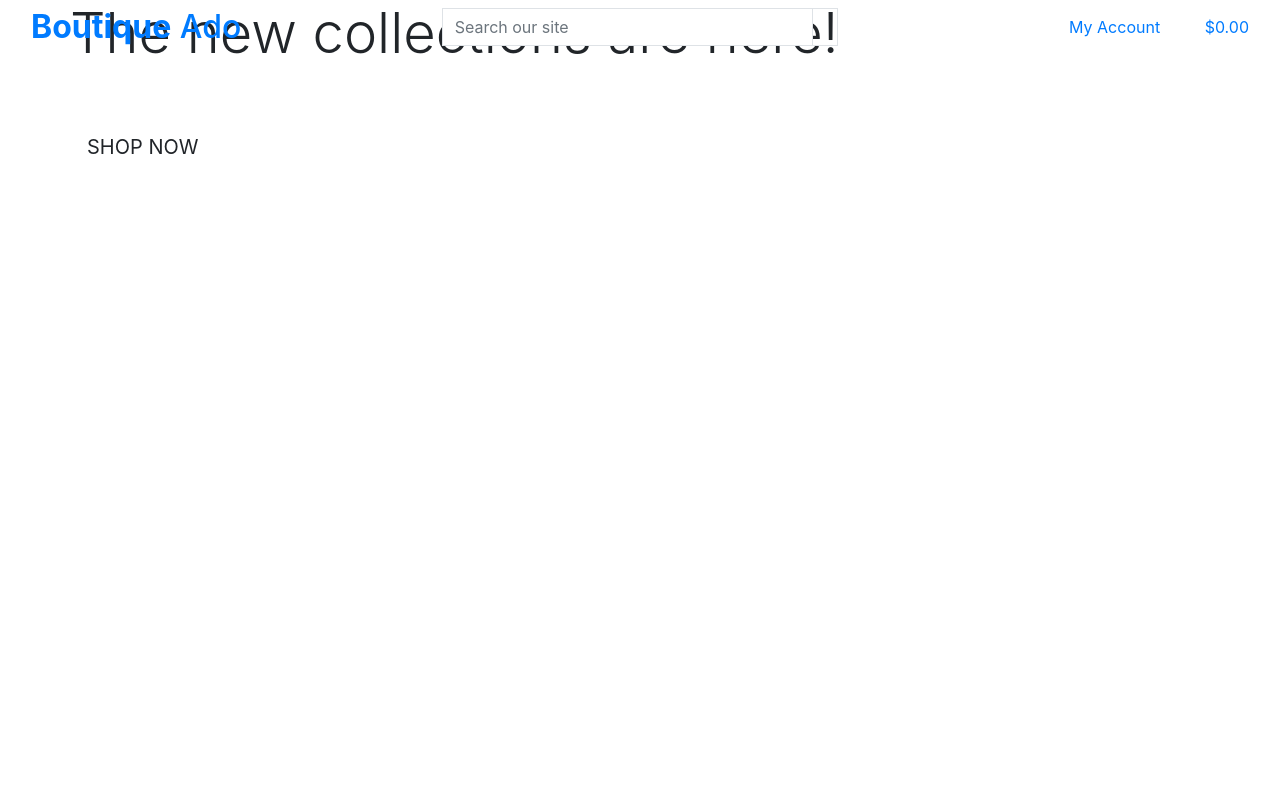
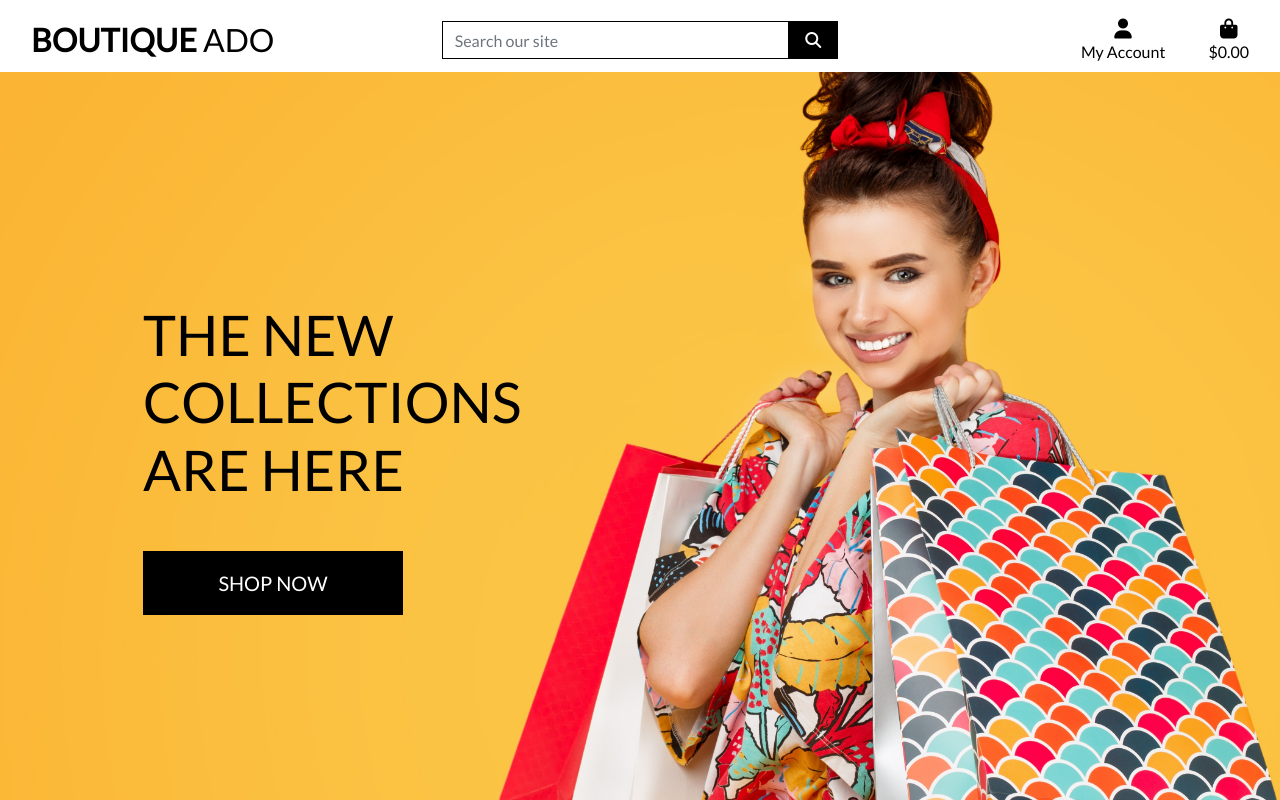
Before and after one commit to reececilon/Bootiqua_adobe, a Django app: page / in a window 1280 px wide. Run offline with Django 3.2, Linux system fonts and the light colour scheme; some libraries are stand-ins or nearby versions.

Commit message:
Homepage and header part 3

```diff
--- a/boutique_ado/settings.py
+++ b/boutique_ado/settings.py
@@ -147,6 +147,10 @@ USE_TZ = True
 # https://docs.djangoproject.com/en/3.2/howto/static-files/
 
 STATIC_URL = '/static/'
+STATICFILES_DIRS = (os.path.join(BASE_DIR, 'static'),)
+
+MEDIA_URL = '/media/'
+MEDIA_ROOT = os.path.join(BASE_DIR, 'media')
 
 # Default primary key field type
 # https://docs.djangoproject.com/en/3.2/ref/settings/#default-auto-field
--- a/boutique_ado/urls.py
+++ b/boutique_ado/urls.py
@@ -15,9 +15,11 @@ Including another URLconf
 """
 from django.contrib import admin
 from django.urls import path, include
+from django.conf import settings
+from django.conf.urls.static import static
 
 urlpatterns = [
     path('admin/', admin.site.urls),
     path('accounts/', include('allauth.urls')),
     path('', include('home.urls')),
-]
+] + static(settings.MEDIA_URL, document_root=settings.MEDIA_ROOT)
--- a/home/templates/home/index.html
+++ b/home/templates/home/index.html
@@ -4,21 +4,21 @@
 {% block page_header %}
     <div class="container header-container">
         <div class="row">
-        <div class="col"
+            <div class="col"></div>
         </div>
     </div>
 {% endblock %}
 
 {% block content %}
-<div class="container h100">
-    <div class="row h100">
-        <div claass="col-7 col-md-6 my-auto">
+    <div class="container h-100">
+        <div class="row h-100">
+            <div class="col-7 col-md-6 my-auto">
                 <h1 class="display-4 logo-font text-black">
-                The new collections are here!
+                    The new collections are here
                 </h1>
                 <div class="my-5">
                     <h4>
-                    <a class="shop-now-button btn btn-lg rounded-0 text-uppercase py-3" href="">Shop Now</a>
+                        <a href="" class="shop-now-button btn btn-lg rounded-0 text-uppercase py-3">Shop Now</a>
                     </h4>
                 </div>
             </div>
--- a/static/css/base.css
+++ b/static/css/base.css
@@ -3,7 +3,7 @@ html {
 }
 
 body {
-    background: url('/media/homepage_background_cropped.jpg') no-repeat center center fixed;
+    background: url('/media/homepage_background_cropped.jpeg') no-repeat center center fixed;
     background-size: cover;
     height: calc(100vh - 164px);
     color: #555;
--- a/templates/base.html
+++ b/templates/base.html
@@ -1,8 +1,11 @@
+{% load static %}
+
 {% load static %}
 
 <!doctype html>
 <html lang="en">
   <head>
+
     {% block meta %}
         <meta http-equiv="X-UA-Compatible" content="ie=edge">
         <meta charset="utf-8">
@@ -13,16 +16,19 @@
     {% endblock %}
 
     {% block corecss %}
-    <link rel="stylesheet" href="https://cdn.jsdelivr.net/npm/bootstrap@4.4.1/dist/css/bootstrap.min.css" integrity="sha384-Vkoo8x4CGsO3+Hhxv8T/Q5PaXtkKtu6ug5TOeNV6gBiFeWPGFN9MuhOf23Q9Ifjh" crossorigin="anonymous">
+        <link rel="stylesheet" href="https://stackpath.bootstrapcdn.com/bootstrap/4.4.1/css/bootstrap.min.css" integrity="sha384-Vkoo8x4CGsO3+Hhxv8T/Q5PaXtkKtu6ug5TOeNV6gBiFeWPGFN9MuhOf23Q9Ifjh" crossorigin="anonymous">
+        <link rel="stylesheet" href="https://fonts.googleapis.com/css?family=Lato&display=swap">
+        <link rel="stylesheet" href="{% static 'css/base.css' %}">
     {% endblock %}
 
     {% block extra_css %}
     {% endblock %}
 
     {% block corejs %}
+        <script src="https://kit.fontawesome.com/e9c73d7092.js" crossorigin="anonymous"></script>
         <script src="https://code.jquery.com/jquery-3.4.1.slim.min.js" integrity="sha384-J6qa4849blE2+poT4WnyKhv5vZF5SrPo0iEjwBvKU7imGFAV0wwj1yYfoRSJoZ+n" crossorigin="anonymous"></script>
         <script src="https://cdn.jsdelivr.net/npm/popper.js@1.16.0/dist/umd/popper.min.js" integrity="sha384-Q6E9RHvbIyZFJoft+2mJbHaEWldlvI9IOYy5n3zV9zzTtmI3UksdQRVvoxMfooAo" crossorigin="anonymous"></script>
-    <script src="https://cdn.jsdelivr.net/npm/bootstrap@4.4.1/dist/js/bootstrap.min.js" integrity="sha384-wfSDF2E50Y2D1uUdj0O3uMBJnjuUD4Ih7YwaYd1iqfktj0Uod8GCExl3Og8ifwB6" crossorigin="anonymous"></script>
+        <script src="https://stackpath.bootstrapcdn.com/bootstrap/4.4.1/js/bootstrap.min.js" integrity="sha384-wfSDF2E50Y2D1uUdj0O3uMBJnjuUD4Ih7YwaYd1iqfktj0Uod8GCExl3Og8ifwB6" crossorigin="anonymous"></script>
     {% endblock %}
 
     {% block extra_js %}
@@ -32,7 +38,7 @@
   </head>
   <body>
     <header class="container-fluid fixed-top">
-      <div class="row">
+        <div id="topnav" class="row bg-white pt-lg-2 d-none d-lg-flex">
             <div class="col-12 col-lg-4 my-auto py-1 py-lg-0 text-center text-lg-left">
                 <a href="{% url 'home' %}" class="nav-link main-logo-link">
                     <h2 class="logo-font text-black my-0"><strong>Boutique</strong> Ado</h2>
@@ -92,7 +98,8 @@
             </div>
         </div>
     </header>
-    {% if messages  %}
+
+    {% if messages %}
         <div class="message-container"></div>
     {% endif %}
 
@@ -105,5 +112,6 @@
     {% block postloadjs %}
     {% endblock %}
 
+
   </body>
 </html>
```
Lines whose indentation alone changed are shown as unchanged.
